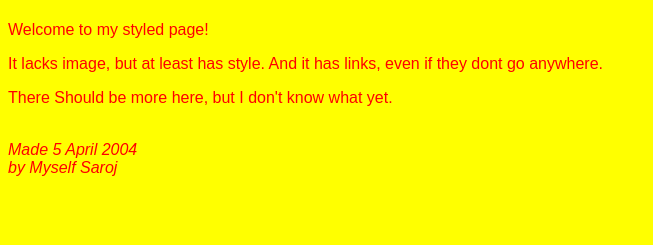
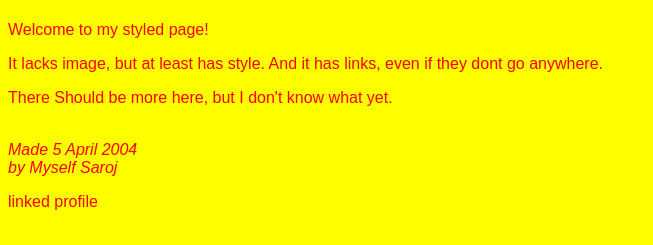
Before and after one commit to sarojtimalsina/AlphaIT, a plain HTML site: page index.html in a window 1280 px wide. Shown: the part 147-392 px from the top of the page, without its empty margins (0-653 px from the left). Drawn offline with Linux system fonts and the light colour scheme.

Commit message:
added text

```diff
--- a/index.html
+++ b/index.html
@@ -1,11 +1,13 @@
 <!DOCTYPE html>
 <html lang="en">
+
 <head>
     <meta charset="UTF-8">
     <meta name="viewport" content="width=device-width, initial-scale=1.0">
     <title>Style.css</title>
     <link rel="stylesheet" href="style.css">
 </head>
+
 <body>
     <ul>
         <li>Homepage</li>
@@ -20,5 +22,7 @@
     <p>There Should be more here, but I don't know what yet.</p><br>
 
     <p1><em>Made 5 April 2004 <br> by Myself Saroj</em></p1>
+    <p>linked profile</p>
 </body>
+
 </html>
```
